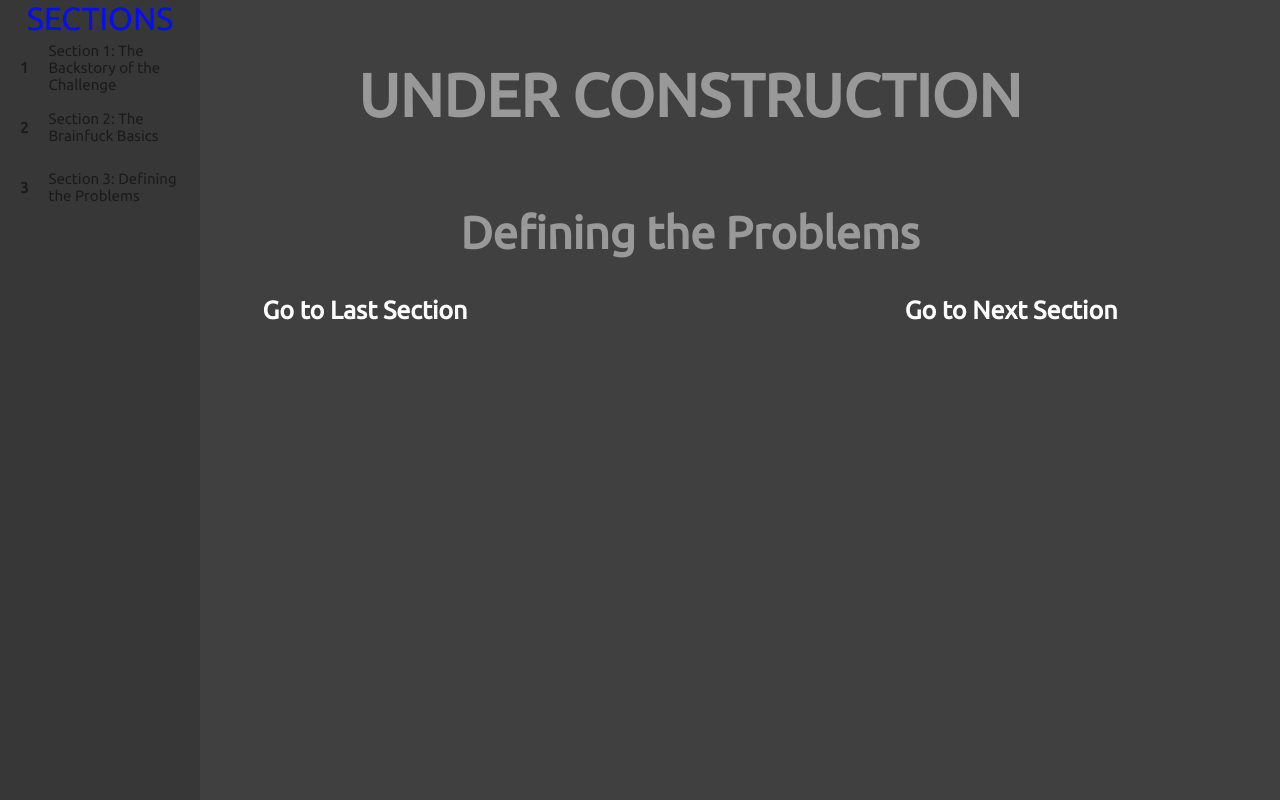
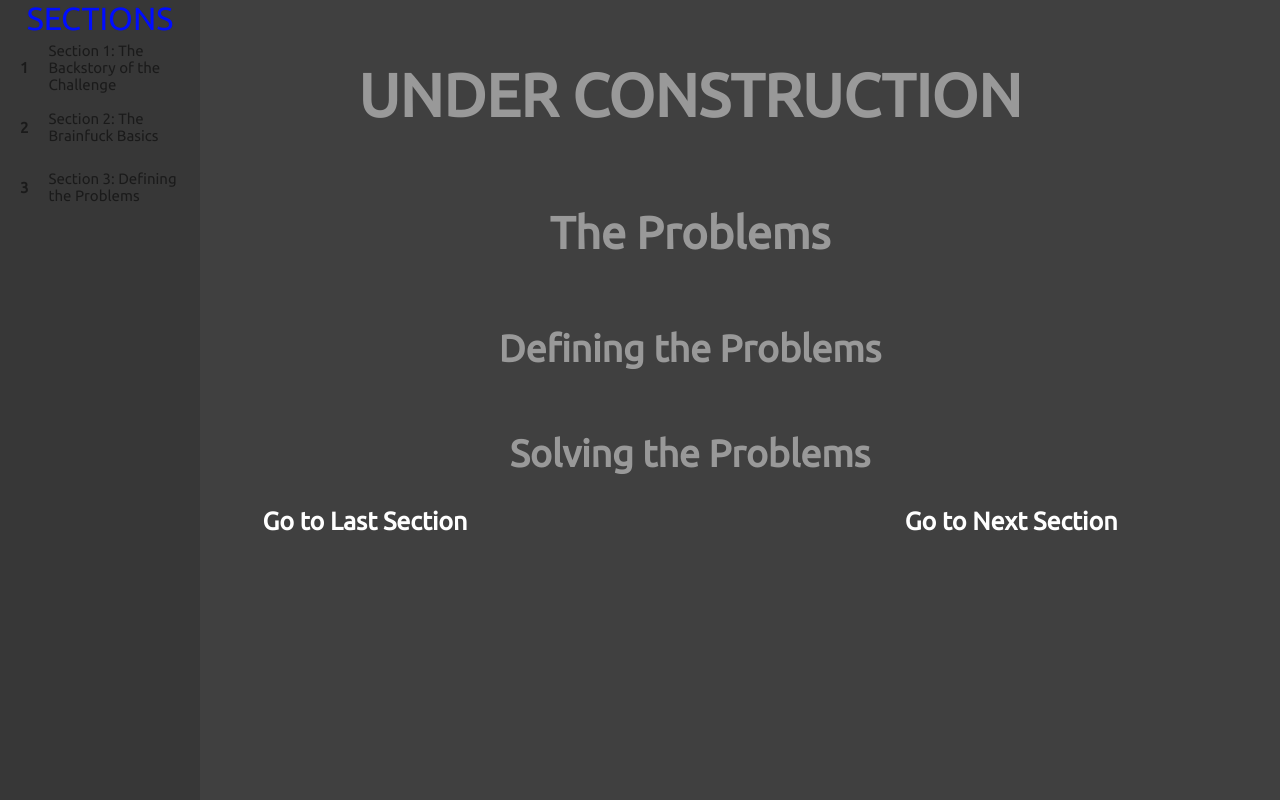
Before and after one commit to ZZent12/The-BF-Challenge, a Flask app: page /defining in a window 1280 px wide. Run offline with Flask 2, Linux system fonts and the light colour scheme.

Commit message:
Update defining.html

```diff
--- a/templates/defining.html
+++ b/templates/defining.html
@@ -9,7 +9,15 @@ Defining the Problem
     <center><h1>UNDER CONSTRUCTION</h1></center>
 </div>
 <div class="container-title">
+    <center><h2>The Problems</h2></center>
+</div>
+
+<div class="container-subtitle">
     <center><h2>Defining the Problems</h2></center>
 </div>
 
+<div class="container-subtitle">
+    <center><h2>Solving the Problems</h2></center>
+</div>
+
 {% endblock %}
```
